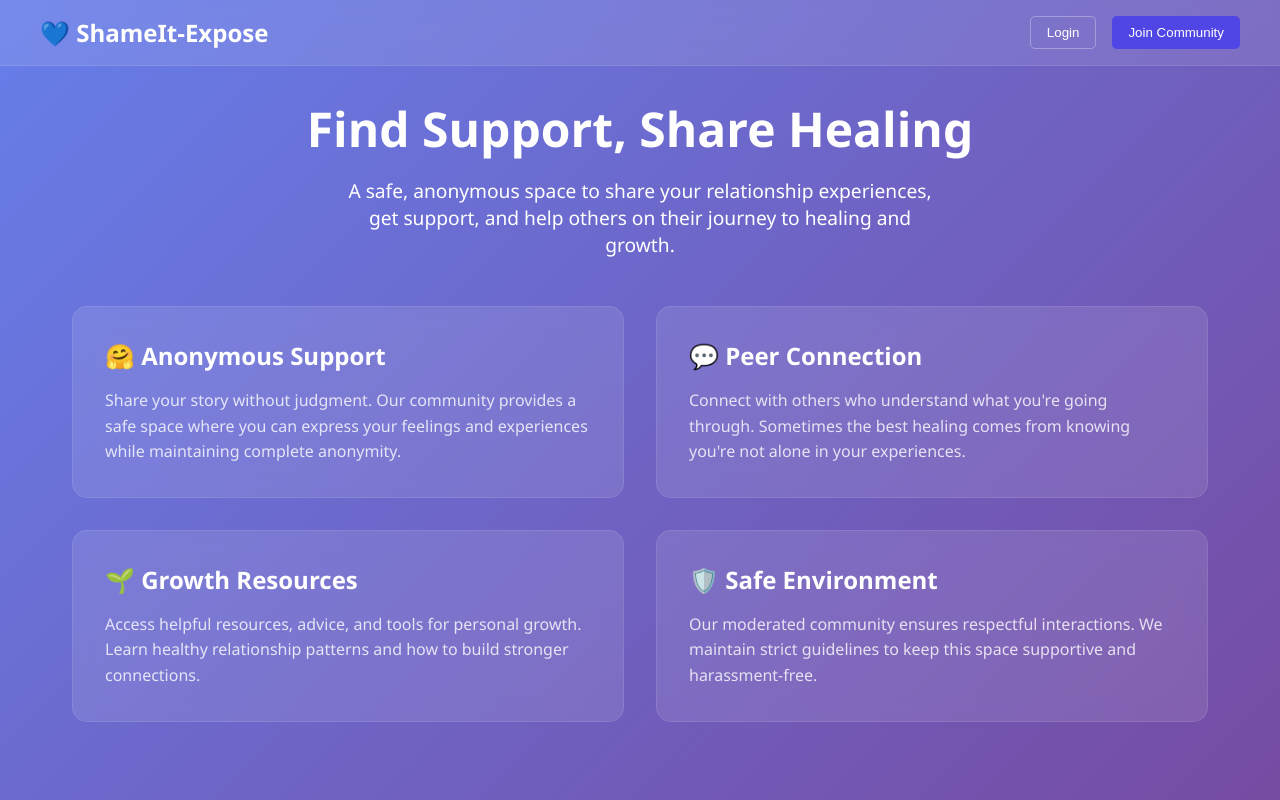
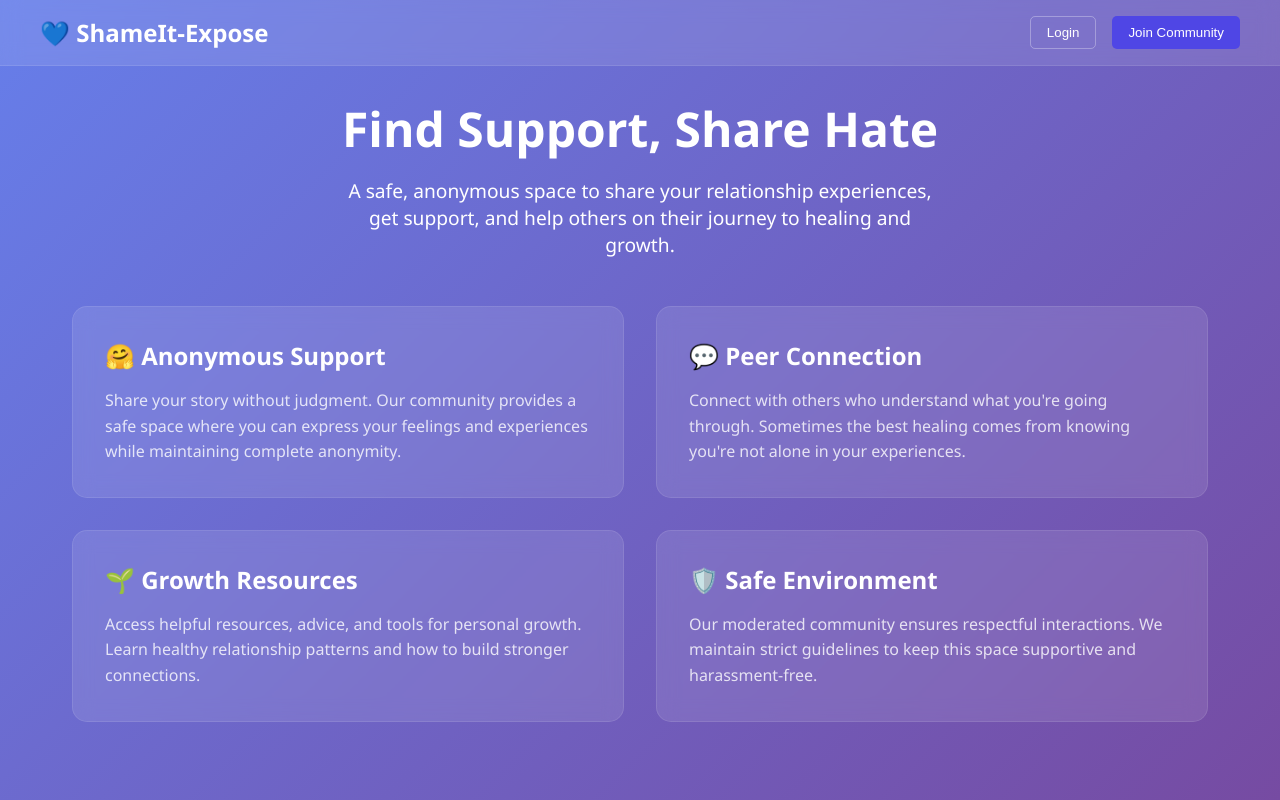
Before and after one commit to Zadid13/ShameIt, a website: page index.html in a window 1280 px wide. Drawn offline with Linux system fonts and the light colour scheme; no server answers.

Commit message:
Updated website code

```diff
--- a/index.html
+++ b/index.html
@@ -19,7 +19,7 @@
 
     <div class="container">
         <div class="hero" id="hero">
-            <h1>Find Support, Share Healing</h1>
+            <h1>Find Support, Share Hate</h1>
             <p>A safe, anonymous space to share your relationship experiences, get support, and help others on their journey to healing and growth.</p>
         </div>
 
```
